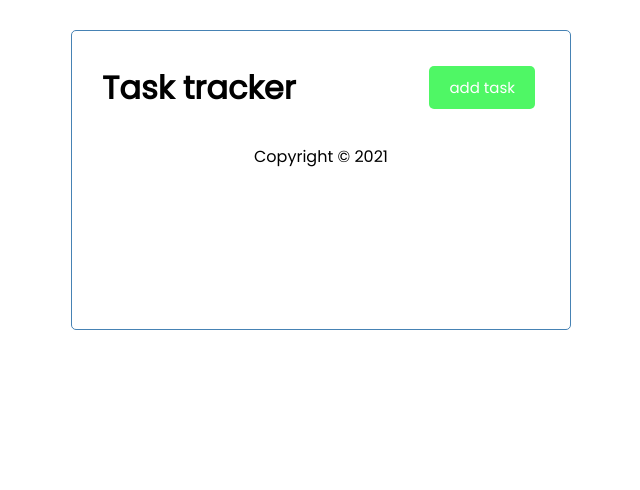
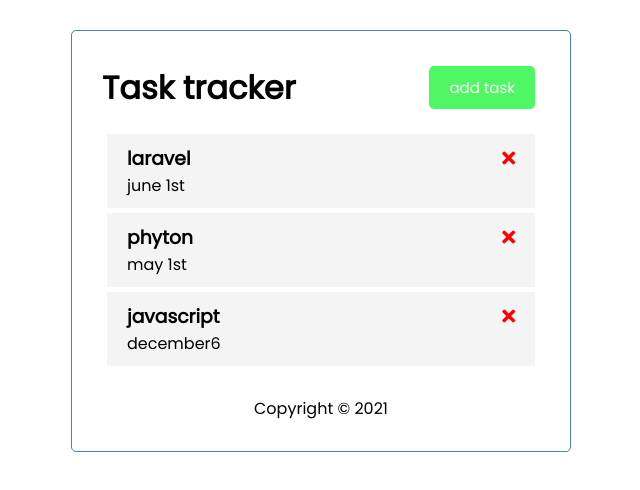
Before and after one commit to Paulson05/vue-crash-course, a Vue app in the folder task/: page / in a window 1280 px wide. Shown: the top 490 px of the page, without its empty margins (319-959 px from the left). Built offline with nearby package versions, Linux system fonts and the light colour scheme.

Commit message:
task  data added

```diff
--- a/task/public/index.html
+++ b/task/public/index.html
@@ -5,6 +5,10 @@
     <meta http-equiv="X-UA-Compatible" content="IE=edge">
     <meta name="viewport" content="width=device-width,initial-scale=1.0">
     <link rel="icon" href="<%= BASE_URL %>favicon.ico">
+    <link
+      rel="stylesheet"
+      href="https://cdnjs.cloudflare.com/ajax/libs/font-awesome/5.15.2/css/all.min.css"
+    />
     <title><%= htmlWebpackPlugin.options.title %></title>
   </head>
   <body>
--- a/task/src/App.vue
+++ b/task/src/App.vue
@@ -1,30 +1,58 @@
 <template>
   <div class="container">
     <Header title="Task tracker"/>
+    <Tasks :tasks = "tasks" />
     <Footer />
   </div>
 </template>
 
 <script>
 import Header from '@/components/Header'
+import Tasks from '@/components/Tasks'
 import Footer from '@/components/Footer'
 
 export default {
   name: 'App',
   components: {
     Header,
+    Tasks,
     Footer
+
   },
   data () {
     return {
-      showAddTask: false
+      tasks: []
     }
   },
-  methods: {
-    toggleAddTask () {
-      this.showAddTask = !this.showAddTask
-    }
-  }
+ created() {
+   this.tasks = [
+
+
+     {
+        id: 1,
+       text: 'laravel',
+       day: 'june 1st',
+       remider: 'true',
+
+     },
+
+     {
+        id: 2,
+       text: 'phyton',
+       day: 'may 1st',
+       remider: 'true',
+
+     },
+
+     {
+        id: 3,
+       text: 'javascript',
+       day: 'december6',
+       remider: 'true',
+
+     },
+   ]
+ }
 }
 </script>
 
--- /dev/null
+++ b/task/src/components/Task.vue
@@ -0,0 +1,41 @@
+<template>
+    <div class="task">
+    <h3>{{ task.text }}
+     <i  class="fas fa-times"></i>
+    </h3>
+     <p>{{ task.day }}</p>
+    </div>
+</template>
+
+
+<script>
+export default {
+    name:'Task',
+    props:{
+        task:Object
+    },
+
+}
+</script>
+
+<style scoped>
+.fas {
+  color: red;
+}
+.task {
+  background: #f4f4f4;
+  margin: 5px;
+  padding: 10px 20px;
+  cursor: pointer;
+}
+
+.task.reminder {
+  border-left: 5px solid green;
+}
+
+.task h3 {
+  display: flex;
+  align-items: center;
+  justify-content: space-between;
+}
+</style>
--- /dev/null
+++ b/task/src/components/Tasks.vue
@@ -0,0 +1,23 @@
+<template>
+    <div  :key="task.id" v-for="task in tasks">
+    <Task :task = "task"/>
+    </div>
+</template>
+
+<script>
+
+import Task from '@/components/Task'
+
+export default {
+    name: 'TasksData',
+
+
+    props: {
+        tasks: Array
+    },
+    components: {
+        Task
+    }
+
+}
+</script>
```
